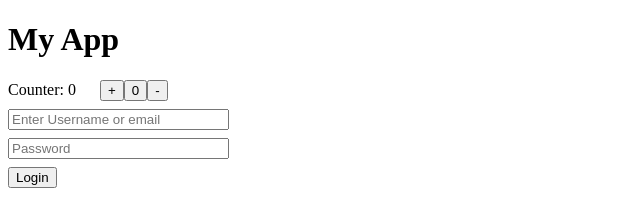
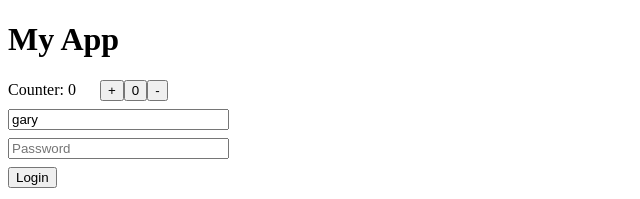
Before and after one commit to gary-jipp/demo-react-context, a React (Create React App) app: page / in a window 1280 px wide. Shown: the top 199 px of the page, without its empty margins (0-640 px from the left). Built offline with nearby package versions, Linux system fonts and the light colour scheme.

Commit message:
Update login

```diff
--- a/src/pages/Login.js
+++ b/src/pages/Login.js
@@ -2,7 +2,7 @@ import {useState} from 'react';
 import Counter from 'Counter';
 
 export default function Login(props) {
-  const [email, setEmail] = useState("");
+  const [email, setEmail] = useState("gary");
   const [password, setPassword] = useState("");
 
   const onSubmit = function(event) {
```
